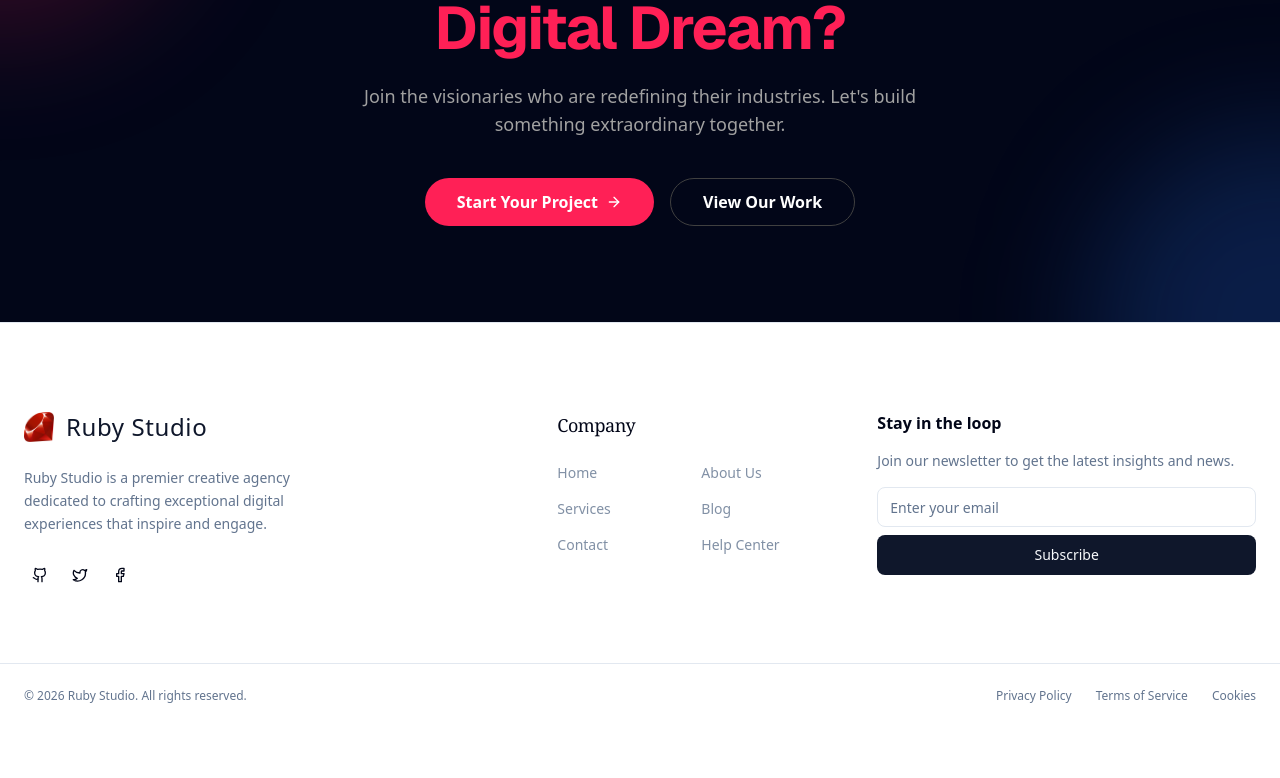
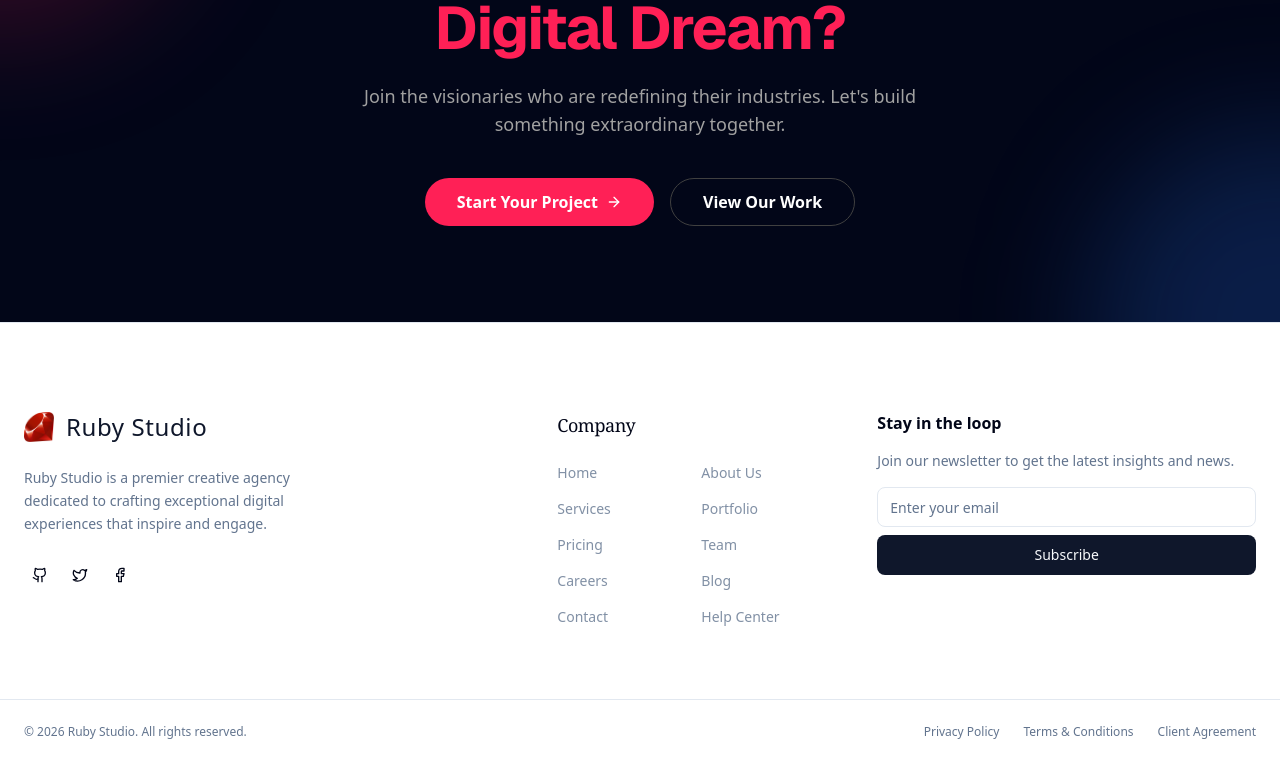
Before and after one commit to masrafi-000/anitmated-web, a Next.js app: page / in a window 1280 px wide. Shown: the part 4849-5627 px from the top of the page. Built offline with nearby package versions, Linux system fonts and the light colour scheme.

Commit message:
feat: add Footer component with branding, navigation, social links, and newsletter signup form.

```diff
--- a/components/parts/footer.tsx
+++ b/components/parts/footer.tsx
@@ -9,11 +9,11 @@ import Balancer from "react-wrap-balancer";
 import * as z from "zod";
 
 import {
-    Form,
-    FormControl,
-    FormField,
-    FormItem,
-    FormMessage
+  Form,
+  FormControl,
+  FormField,
+  FormItem,
+  FormMessage
 } from "@/components/ui/form";
 import { Input } from "@/components/ui/input";
 import Logo from "@/public/logo.png";
@@ -86,6 +86,10 @@ export default function Footer() {
               <Link href="/" className="hover:text-foreground transition-all duration-300 hover:translate-x-1 w-fit">Home</Link>
               <Link href="/about" className="hover:text-foreground transition-all duration-300 hover:translate-x-1 w-fit">About Us</Link>
               <Link href="/services" className="hover:text-foreground transition-all duration-300 hover:translate-x-1 w-fit">Services</Link>
+              <Link href="/portfolio" className="hover:text-foreground transition-all duration-300 hover:translate-x-1 w-fit">Portfolio</Link>
+              <Link href="/pricing" className="hover:text-foreground transition-all duration-300 hover:translate-x-1 w-fit">Pricing</Link>
+              <Link href="/team" className="hover:text-foreground transition-all duration-300 hover:translate-x-1 w-fit">Team</Link>
+              <Link href="/careers" className="hover:text-foreground transition-all duration-300 hover:translate-x-1 w-fit">Careers</Link>
               <Link href="/blog" className="hover:text-foreground transition-all duration-300 hover:translate-x-1 w-fit">Blog</Link>
               <Link href="/contact" className="hover:text-foreground transition-all duration-300 hover:translate-x-1 w-fit">Contact</Link>
               <Link href="/help-center" className="hover:text-foreground transition-all duration-300 hover:translate-x-1 w-fit">Help Center</Link>
@@ -129,10 +133,10 @@ export default function Footer() {
           <p>
             © {new Date().getFullYear()} <Link href="/" className="hover:underline">Ruby Studio</Link>. All rights reserved.
           </p>
-          <div className="flex items-center gap-6">
+          <div className="flex flex-wrap items-center justify-center gap-6">
             <Link href="/privacy-policy" className="hover:text-foreground transition-colors">Privacy Policy</Link>
-            <Link href="/terms-of-service" className="hover:text-foreground transition-colors">Terms of Service</Link>
-            <Link href="/cookie-policy" className="hover:text-foreground transition-colors">Cookies</Link>
+            <Link href="/terms-and-conditions" className="hover:text-foreground transition-colors">Terms & Conditions</Link>
+            <Link href="/client-agreement" className="hover:text-foreground transition-colors">Client Agreement</Link>
           </div>
         </Container>
       </Section>
```
